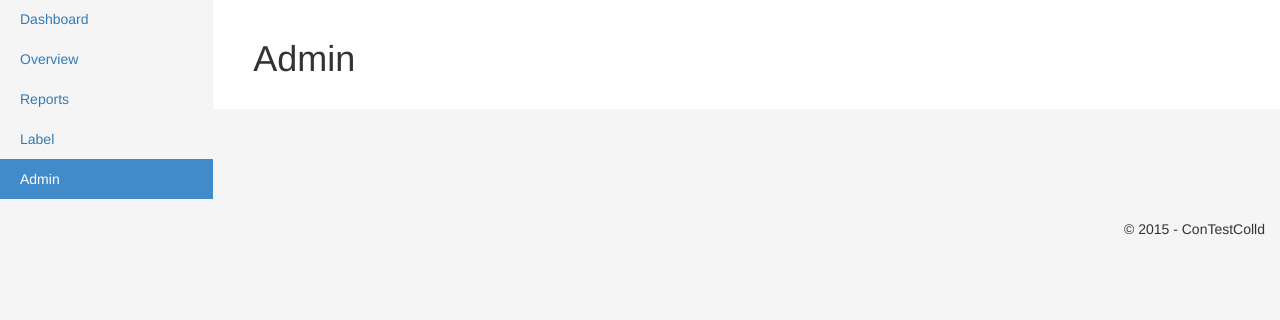
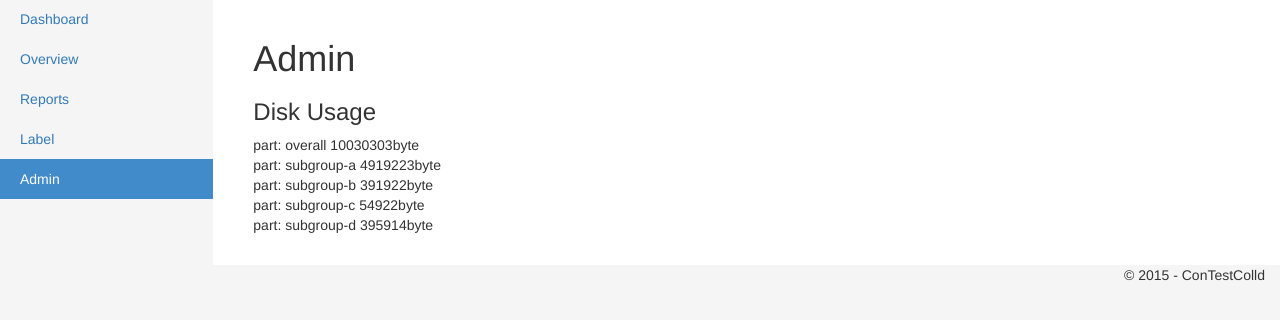
Before and after one commit to hgn/hippod, a Flask app: page /admin in a window 1280 px wide. Shown: the part 51-371 px from the top of the page. Run offline with Flask 2, Linux system fonts and the light colour scheme; some libraries are stand-ins or nearby versions.

Commit message:
get usage data via ajax call
Signed-off-by: Hagen Paul Pfeifer <hagen@jauu.net>

```diff
--- a/contestcolld/api_resources.py
+++ b/contestcolld/api_resources.py
@@ -14,4 +14,10 @@ from flask import request
 
 @app.route('/api/v1.0/resources', methods=['GET'])
 def get_resources():
-    return jsonify({'tasks': "foo"})
+    data = dict()
+    data['overall'] = 10030303
+    data['subgroup-a'] = 4919223
+    data['subgroup-b'] = 391922
+    data['subgroup-c'] = 54922
+    data['subgroup-d'] = 395914
+    return jsonify(data)
--- /dev/null
+++ b/contestcolld/assets/js/admin-main.js
@@ -0,0 +1,15 @@
+$(document).ready(function() {
+
+
+  var url = "/api/v1.0/resources";
+  $.getJSON(url, function(result){
+      //$("#usage-data").empty();
+      var buf = ""
+      $.each(result, function(i, item){
+          $("#data-usage").append("xxx");
+          buf += "part: " + i + " " + item + "byte<br />\n";
+      });
+      $("#usage-data").html(buf);
+  });
+
+});
--- a/contestcolld/templates/admin.html
+++ b/contestcolld/templates/admin.html
@@ -29,8 +29,14 @@
 
 			<div class="col-sm-9 col-md-10 main">
 				<h1>Admin</h1>
-				<p class="greeting-id"></p>
-				<p id="rest-item-data"></p>
+
+
+				<h3>Disk Usage</h3>
+
+				<p>
+				<div id="usage-data"></div>
+				</p>
+
 			</div>
 
 		</div><!--/row-->
```
